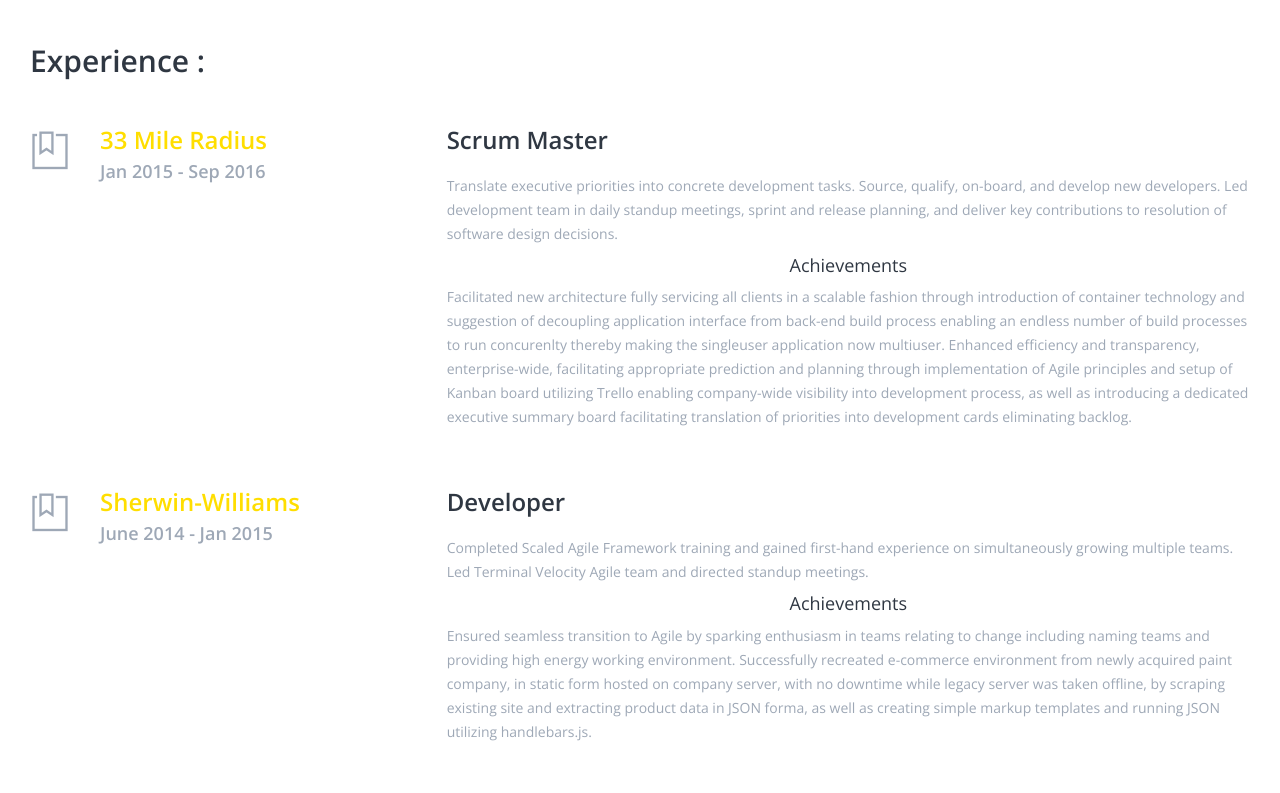
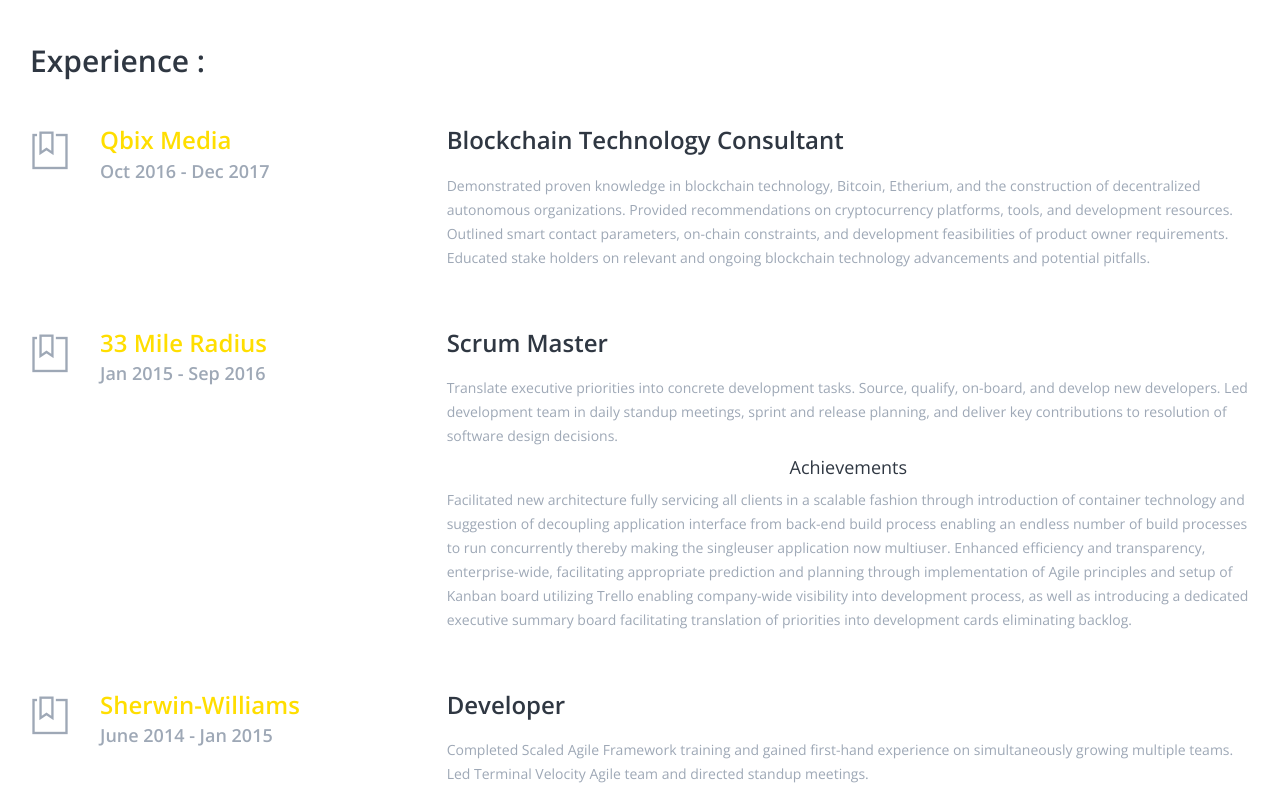
Before and after one commit to singularityhacker/Justice-Conder, a plain HTML site: page index.html in a window 1280 px wide. Shown: the part 1320-2113 px from the top of the page. Drawn offline with nearby package versions, Linux system fonts and the light colour scheme; some packages are replaced by stand-ins of ours.

Commit message:
Added blockchain technology consulting block

```diff
--- a/index.html
+++ b/index.html
@@ -260,6 +260,30 @@
     </div>
    </div>
 
+ <div class="resume-block">
+   <div class="row">
+  <div class="col-lg-4 col-md-4 col-sm-4">
+      <div class="resume-icon">
+      <span class="ti-bookmark-alt"></span>
+      </div>
+      <div class="resume-name">
+        <h3>Qbix Media</h3>
+        <span>Oct 2016 - Dec 2017</span>
+
+
+      </div>
+    </div>
+    <div class="col-lg-8 col-md-8 col-sm-8">
+      <div class="resume-info">
+
+        <h3>Blockchain Technology Consultant</h3>
+        <p>Demonstrated proven knowledge in blockchain technology, Bitcoin, Etherium, and the construction of decentralized autonomous organizations. Provided recommendations on cryptocurrency platforms, tools, and development resources. Outlined smart contact parameters, on-chain constraints, and development feasibilities of product owner requirements. Educated stake holders on relevant and ongoing blockchain technology advancements and potential pitfalls.</p>
+
+      </div>
+    </div>
+    </div>
+   </div>
+
 
  <div class="resume-block">
    <div class="row">
@@ -281,7 +305,7 @@
         <p>Translate executive priorities into concrete development tasks. Source, qualify, on-board, and develop new developers. Led development team in daily standup meetings, sprint and release planning, and deliver key contributions to resolution of software design decisions.</p>
 
         <h4>Achievements</h4>
-        <p>Facilitated new architecture fully servicing all clients in a scalable fashion through introduction of container technology and suggestion of decoupling application interface from back-end build process enabling an endless number of build processes to run concurenlty thereby making the singleuser application now multiuser. Enhanced efficiency and transparency, enterprise-wide, facilitating appropriate prediction and planning through implementation of Agile principles and setup of Kanban board utilizing Trello enabling company-wide visibility into development process, as well as introducing a dedicated executive summary board facilitating translation of priorities into development cards eliminating backlog.</p>
+        <p>Facilitated new architecture fully servicing all clients in a scalable fashion through introduction of container technology and suggestion of decoupling application interface from back-end build process enabling an endless number of build processes to run concurrently thereby making the singleuser application now multiuser. Enhanced efficiency and transparency, enterprise-wide, facilitating appropriate prediction and planning through implementation of Agile principles and setup of Kanban board utilizing Trello enabling company-wide visibility into development process, as well as introducing a dedicated executive summary board facilitating translation of priorities into development cards eliminating backlog.</p>
 
 
       </div>
@@ -842,7 +866,9 @@
     <ul>
       <li><p>My technology blog, <a href="http://singularityhacker.com/" target="_blank">singularityhacker.com</a>, has been quoted by notable websites such as <a href="http://www.zdnet.com/blog/btl/blackberry-playbook-ill-believe-it-when-i-see-it/39868" target="_blank">ZDNet</a>, <a href="http://daringfireball.net/linked/2010/09/30/blackberry-playbook" target="_blank">Daring Fireball</a>, and <a href="http://www.osnews.com/comments/23851" target="_blank">OSNews</a> and frequently makes the front page of <a href="https://news.ycombinator.com/news" target="_blank">Hacker News</a>.</p></li>
 
-      <li><p><b>Bitcoin and cryptocurrency aficionado</b>. I ran a mining operation in 2011 and have written a book on the subject that I’m hoping to have published early 2017.</p></li>
+      <li><p><b>Cryptocurrency and blockchain technology aficionado</b>. I ran a mining operation in 2011 and have written a book and several articles on the subject.</p></li>
+
+      <li><p>Spent 2017 consulting on TOR applications, blockchain technology, and disturbed autonomous applications.</p></li>
 
       <li><p>Published writer for <a href="https://en.wikipedia.org/wiki/2600:_The_Hacker_Quarterly" target="_blank">2600: The Hacker Quarterly</a>.</p></li>
 
```
